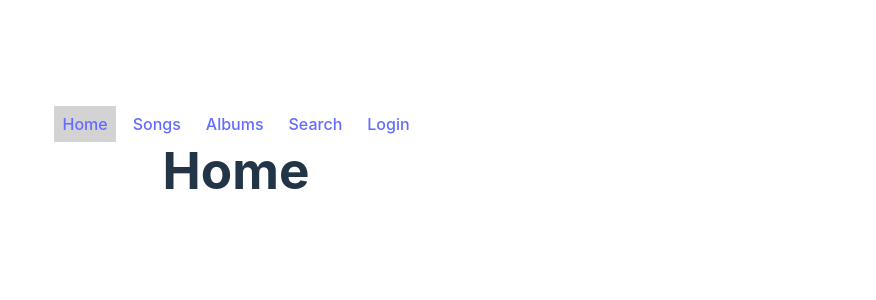
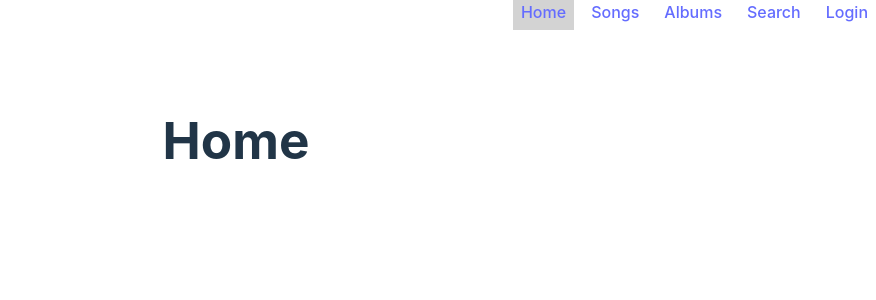
Before and after one commit to kevinjapan/WeeSongs, a Vue app: page / in a window 1280 px wide. Shown: the top 300 px of the page, without its empty margins (404-1280 px from the left). Built offline with nearby package versions, Linux system fonts and the light colour scheme.

Commit message:
make nav fixed position

```diff
--- a/src/App.vue
+++ b/src/App.vue
@@ -9,7 +9,7 @@ const app_store = useAppStore()
 </script>
 
 <template>
-   <nav>
+   <nav class="fixed">
       <RouterLink to="/" class="view_link" activeClass="selected_view" exactActiveClass="selected_view">
          Home</RouterLink>&nbsp;
       <RouterLink to="/songs" class="view_link" activeClass="selected_view" exactActiveClass="selected_view">
@@ -30,7 +30,16 @@ const app_store = useAppStore()
 
 <style scoped>
 nav {
-   height:30px;
+   height:40px;
+   width:100%;
+   text-align:right;
+   background:white;
+   z-index:9999;
+}
+.fixed {
+   position:fixed;
+   top:0;
+   left:0;
 }
 main {
    min-height:100vh;
```
